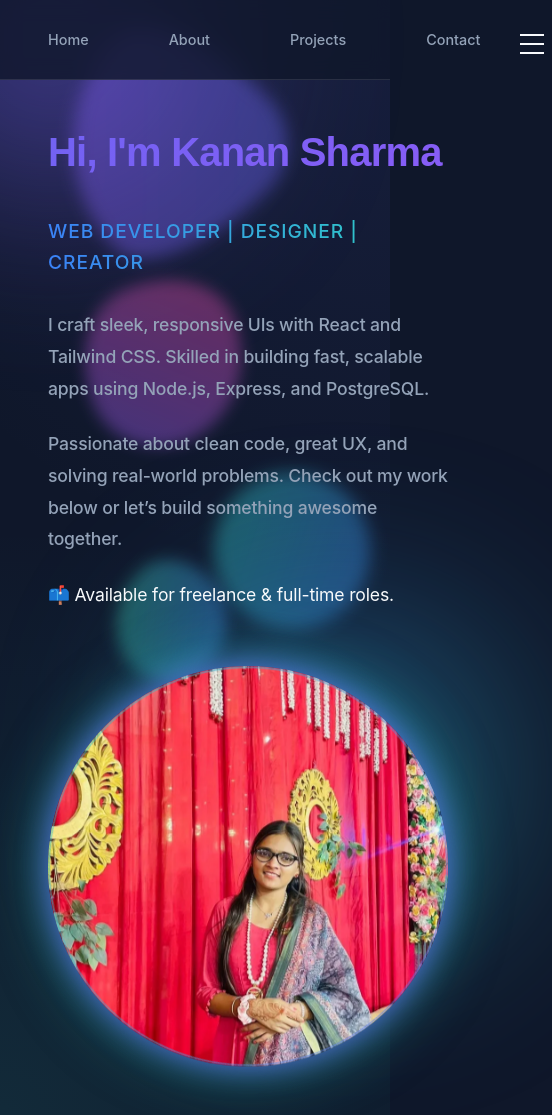
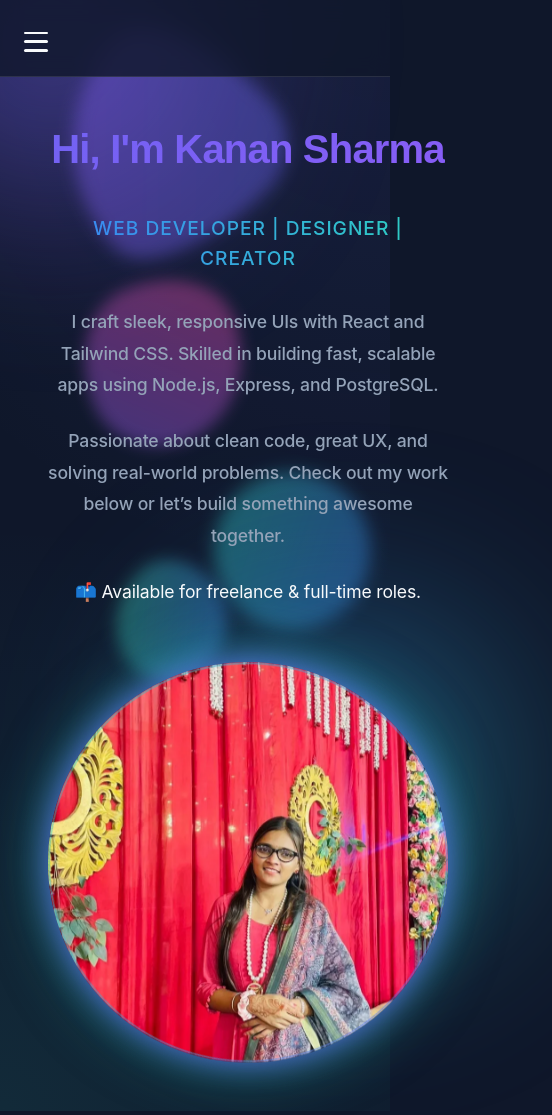
Before and after one commit to kanansharma04/portfolio, a React (Vite) app: page / in a window 390 px wide. Shown: the whole page, 552 px wide, since content can reach past the window. Built offline with nearby package versions, Linux system fonts and the light colour scheme.

Commit message:
responsiveness corrected

```diff
--- a/src/components/Navbar.tsx
+++ b/src/components/Navbar.tsx
@@ -1,5 +1,5 @@
 import { Link } from 'react-router-dom'
-import { motion } from 'framer-motion'
+import { motion, AnimatePresence } from 'framer-motion'
 import { useState, useEffect } from 'react'
 
 const Navbar: React.FC = () => {
@@ -17,13 +17,8 @@
     setTheme(prev => prev === 'dark' ? 'light' : 'dark');
   };
 
-  const toggleMenu = () => {
-    setIsMenuOpen(!isMenuOpen);
-  };
-
-  const closeMenu = () => {
-    setIsMenuOpen(false);
-  };
+  const toggleMenu = () => setIsMenuOpen(open => !open);
+  const closeMenu = () => setIsMenuOpen(false);
 
   return (
     <motion.nav
@@ -32,15 +27,15 @@
       transition={{ duration: 0.5 }}
       className="navbar"
     >
-      {/* Desktop Navigation */}
-      <div className="nav-links desktop-nav">
+      {/* Desktop/Tablet Navbar */}
+      <div className="desktop-nav">
+        <div className="nav-links">
           <Link to="/">Home</Link>
           <Link to="/about">About</Link>
           <Link to="/projects">Projects</Link>
           <Link to="/contact">Contact</Link>
         </div>
-
-      <div className="nav-right desktop-nav">
+        <div className="nav-right">
           <motion.button
             className="theme-toggle"
             onClick={toggleTheme}
@@ -50,17 +45,18 @@
             {theme === 'dark' ? '🌞' : '🌙'}
           </motion.button>
         </div>
+      </div>
 
-      {/* Mobile Navigation */}
+      {/* Mobile Navbar */}
       <div className="mobile-nav">
-        <button className="hamburger-button" onClick={toggleMenu}>
-          <div className={`hamburger-icon ${isMenuOpen ? 'open' : ''}`}>
+        <button className="hamburger-button" onClick={toggleMenu} aria-label="Open menu">
+          <div className={`hamburger-icon${isMenuOpen ? ' open' : ''}`}>
             <span></span>
             <span></span>
             <span></span>
           </div>
         </button>
-
+        <AnimatePresence>
           {isMenuOpen && (
             <motion.div
               className="mobile-menu"
@@ -78,6 +74,7 @@
               </button>
             </motion.div>
           )}
+        </AnimatePresence>
       </div>
     </motion.nav>
   )
--- a/src/index.css
+++ b/src/index.css
@@ -70,10 +70,30 @@
   align-items: center;
 }
 
+.desktop-nav .nav-links a,
+.mobile-menu a {
+  color: var(--text-secondary);
+  text-decoration: none;
+  margin: 0 0.5rem;
+  font-weight: 500;
+  position: relative;
+  padding: 0.75rem 1rem;
+  border-radius: 6px;
+  transition: color 0.3s, background 0.3s;
+  display: inline-block;
+}
+
+.desktop-nav .nav-links a:hover,
+.mobile-menu a:hover {
+  color: var(--primary-color);
+  background: rgba(99, 102, 241, 0.08);
+}
+
 .desktop-nav {
   display: flex;
   align-items: center;
-  gap: 2rem;
+  justify-content: space-between;
+  width: 100%;
 }
 
 .mobile-nav {
@@ -92,29 +112,28 @@
 .hamburger-icon {
   width: 24px;
   height: 20px;
-  position: relative;
   display: flex;
   flex-direction: column;
   justify-content: space-between;
+  position: relative;
 }
 
 .hamburger-icon span {
   display: block;
   width: 100%;
-  height: 2px;
+  height: 2.5px;
   background: var(--text-primary);
-  transition: all 0.3s ease;
+  border-radius: 2px;
+  transition: all 0.3s;
 }
 
-.hamburger-icon.open span:first-child {
+.hamburger-icon.open span:nth-child(1) {
   transform: translateY(9px) rotate(45deg);
 }
-
 .hamburger-icon.open span:nth-child(2) {
   opacity: 0;
 }
-
-.hamburger-icon.open span:last-child {
+.hamburger-icon.open span:nth-child(3) {
   transform: translateY(-9px) rotate(-45deg);
 }
 
@@ -139,7 +158,7 @@
   text-decoration: none;
   padding: 0.75rem 1rem;
   border-radius: 8px;
-  transition: all 0.3s ease;
+  transition: background 0.3s;
   font-weight: 500;
 }
 
@@ -158,14 +177,28 @@
   background: rgba(255, 255, 255, 0.1);
 }
 
-/* Responsive Design */
+/* Responsive Navbar */
 @media (max-width: 768px) {
+  nav {
+    padding: 0.75rem 1rem;
+  }
   .desktop-nav {
     display: none;
   }
-
   .mobile-nav {
     display: block;
+  }
+  .mobile-menu {
+    top: 56px;
+    padding: 0.75rem;
+    gap: 0.5rem;
+  }
+  .mobile-menu a {
+    font-size: 1rem;
+    padding: 0.75rem 0.5rem;
+  }
+  .theme-toggle.mobile {
+    padding: 0.75rem 0;
   }
 }
 
@@ -174,41 +207,111 @@
   .mobile-nav {
     display: none;
   }
+  .desktop-nav {
+    display: flex;
+  }
 }
 
-nav a {
-  color: var(--text-secondary);
-  text-decoration: none;
-  margin: 0 1rem;
-  font-weight: 500;
-  position: relative;
-  padding: 0.75rem 1rem;
-  transition: color 0.3s ease;
+/* Responsive Home Page */
+@media (max-width: 900px) {
+  .home-container {
+    grid-template-columns: 1fr;
+    gap: 2rem;
+    padding: 1rem;
+    min-height: auto;
+  }
+  .left-section, .right-section {
+    width: 100%;
+    text-align: center;
+    align-items: center;
+    justify-content: center;
+  }
+  .image-container {
+    width: 250px;
+    height: 250px;
+    margin: 0 auto;
+  }
+  .left-section h1 {
+    font-size: 2rem;
+  }
 }
 
-nav a:hover {
-  color: var(--primary-color);
+/* Responsive Projects Page */
+@media (max-width: 900px) {
+  .projects-grid {
+    grid-template-columns: 1fr;
+    gap: 1.5rem;
+    margin-top: 1rem;
+  }
+  .project-card {
+    padding: 1rem;
+    margin-bottom: 1rem;
+  }
+  .project-image {
+    height: 160px;
+  }
 }
 
-.nav-links {
-  display: flex;
-  align-items: center;
-  gap: 1rem;
+/* Responsive About Page */
+@media (max-width: 900px) {
+  .skills-grid {
+    grid-template-columns: repeat(2, 1fr);
+    gap: 1rem;
+  }
+  .skill-card {
+    padding: 1rem;
+  }
+  .education-container {
+    padding-left: 0.5rem;
+    padding-right: 0.5rem;
+  }
+  .education-item {
+    padding: 1rem;
+  }
 }
 
-.theme-toggle {
-  background: rgba(255, 255, 255, 0.1);
-  border: none;
-  cursor: pointer;
-  padding: 0.75rem;
-  color: var(--text-primary);
-  border-radius: 50%;
-  transition: all 0.3s ease;
+/* Responsive Contact Page */
+@media (max-width: 900px) {
+  .contact-container {
+    grid-template-columns: 1fr;
+    gap: 1.5rem;
+    padding: 1rem;
+    margin: 1rem 0;
+  }
+  .form-container {
+    padding: 1rem;
+  }
+  .contact-image {
+    min-height: 180px;
+  }
 }
 
-.theme-toggle:hover {
-  background: var(--primary-gradient);
-  transform: rotate(90deg);
+/* Extra Small Screens */
+@media (max-width: 480px) {
+  .page-container {
+    padding: 0.5rem;
+  }
+  .left-section h1 {
+    font-size: 1.3rem;
+  }
+  .image-container {
+    width: 140px;
+    height: 140px;
+  }
+  .skills-grid {
+    grid-template-columns: 1fr;
+    gap: 0.5rem;
+  }
+  .project-card {
+    padding: 0.5rem;
+  }
+  .project-image {
+    height: 100px;
+  }
+  .about h1.gradient-text,
+  .about-header h1.gradient-text {
+    font-size: 1.5rem;
+  }
 }
 
 /* Pages */
```
Lines whose indentation alone changed are shown as unchanged.
